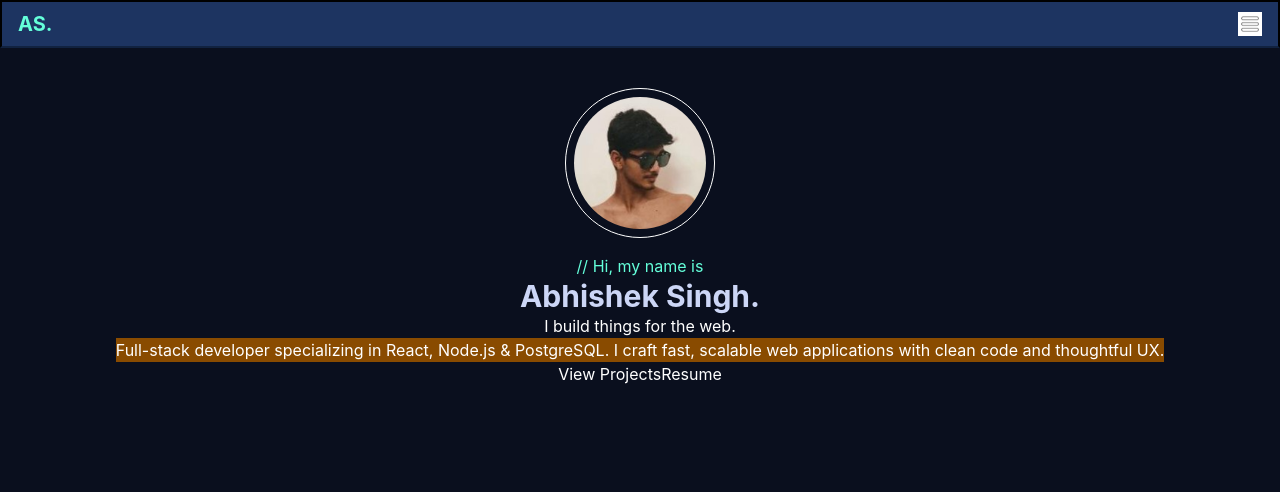
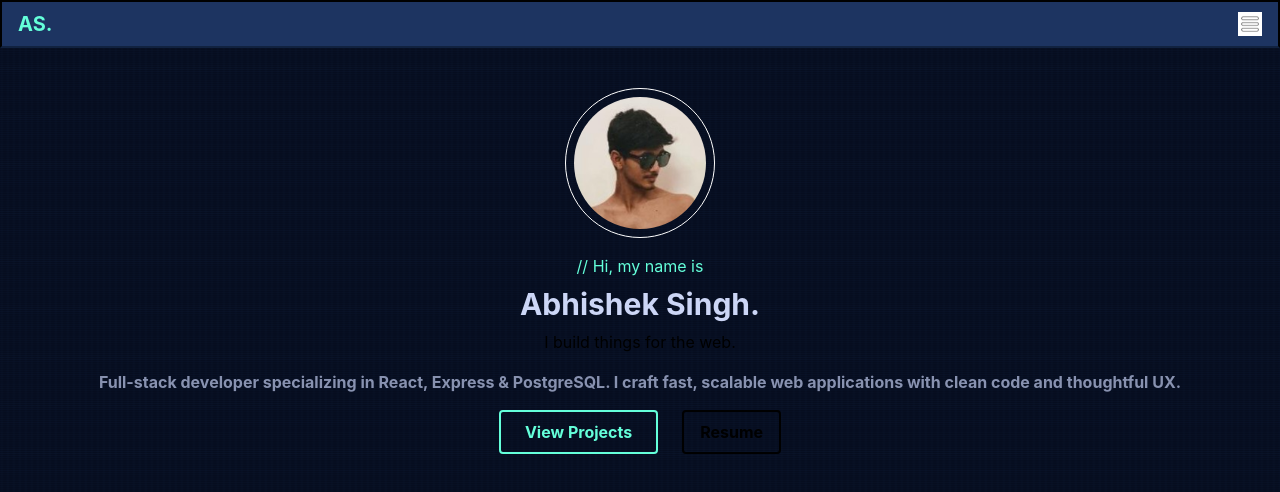
Before and after one commit to Abhisheksingh10734/my-portfolio, a React (Vite) app: page / in a window 1280 px wide. Shown: the top 492 px of the page. Built offline with nearby package versions, Linux system fonts and the light colour scheme.

Commit message:
complete hero section

```diff
--- a/src/sections/Hero.jsx
+++ b/src/sections/Hero.jsx
@@ -5,15 +5,15 @@ import abhi from '../assets/abhi.jpg';
 export const Hero = () => {
     return (
         <div
-            className="bg-cover bg-center mt-12 flex flex-col text-white items-center justify-start px-4 pt-10"
-        // style={{
-        //     backgroundImage: `url(${gridBg})`,
-        //     backgroundSize: '48px 48px',
-        //     backgroundRepeat: 'repeat'
-        // }}
+            className="mt-12 flex flex-col items-center justify-start px-4 py-10"
+            style={{
+                backgroundImage: `url(${gridBg})`,
+                backgroundSize: '48px 48px',
+                backgroundRepeat: 'repeat'
+            }}
         >
 
-            <div id='p-img'>
+            <div id='p-img' className='text-white'>
                 <div className='border-1 w-[150px] h-[150px] rounded-full overflow-hidden p-2 '>
                     <div className='rounded-full overflow-hidden'>
                         <img src={abhi} alt="" />
@@ -22,18 +22,18 @@ export const Hero = () => {
             </div>
 
             <div id='p-title' className='flex flex-col items-center mt-4'>
-                <h4 className='text-[#64FFDA]'>// Hi, my name is</h4>
-                <h1 className='text-3xl text-[#CCD6F6] font-bold'>Abhishek Singh.</h1>
-                <h2 className=''>I build things for the web.</h2>
+                <h4 className='text-[#64FFDA] mb-2'>// Hi, my name is</h4>
+                <h1 className='text-3xl text-[#CCD6F6] font-bold mb-2'>Abhishek Singh.</h1>
+                <h2 className='text-[var(--color-text-secondary)]'>I build things for the web.</h2>
             </div>
 
-            <div className='flex items-center justify-center bg-yellow-800'>
-                <p>Full-stack developer specializing in React, Node.js & PostgreSQL. I craft fast, scalable web applications with clean code and thoughtful UX.</p>
+            <div className='flex items-center justify-center mt-4'>
+                <p className='text-center text-[#8892B0] font-bold'>Full-stack developer specializing in <span className='text-[var(--color-accent)]'>React</span>, <span className='text-[var(--color-accent)]'>Express</span> & <span className='text-[var(--color-accent)]'>PostgreSQL</span>. I craft fast, scalable web applications with clean code and thoughtful UX.</p>
             </div>
 
-            <div id='cta-btn'>
-                <button>View Projects</button>
-                <button>Resume</button>
+            <div id='cta-btn' className='flex gap-6 mt-4'>
+                <button className='border-2 px-6 py-2 rounded border-[#64FFDA] text-[#64FFDA] font-bold cursor-pointer'>View Projects</button>
+                <button className='border-2 px-4 py-2 rounded bg-[var(--color-accent)] border-[var(--color-bg-primary)] text-[var(--color-bg-primary)] font-bold cursor-pointer'>Resume</button>
             </div>
 
         </div>
```
